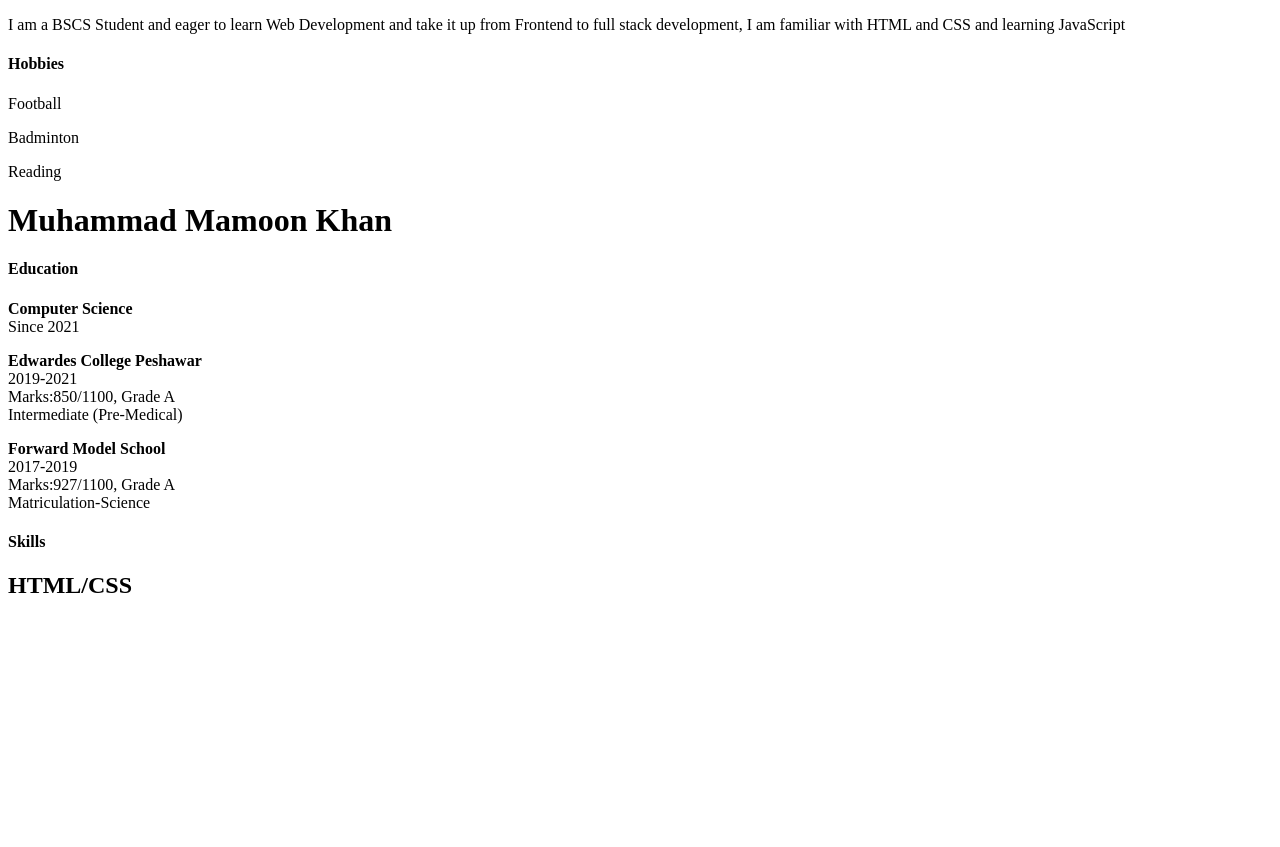
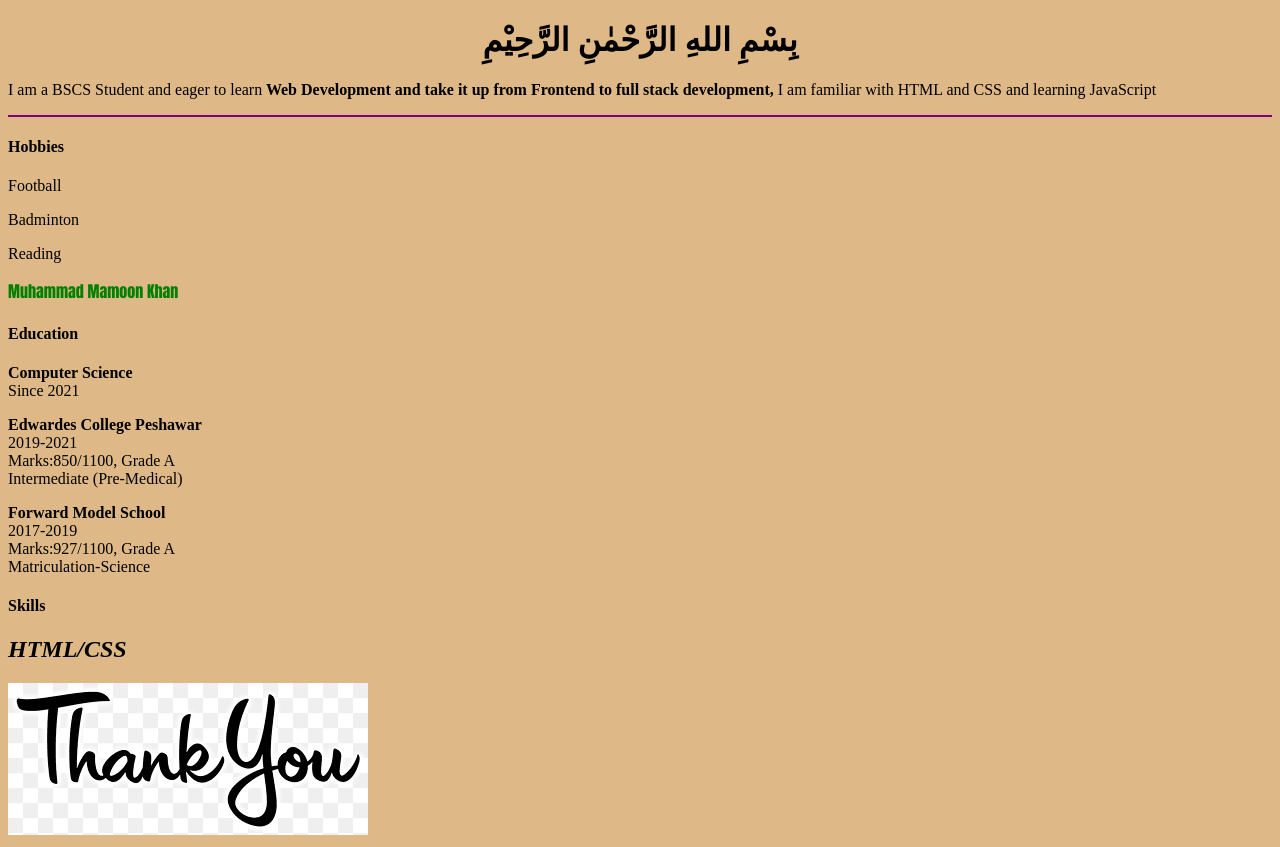
Before and after one commit to Mamoon221/CV, a plain HTML site: page index.html in a window 1280 px wide. Before the commit the page ends 800 px from the top, so only its background shows below. Drawn offline with Linux system fonts and the light colour scheme.

Commit message:
this is first

```diff
--- a/index.html
+++ b/index.html
@@ -7,13 +7,15 @@
     <title>CV</title>
 </head>
 
-<body>
+<body bgcolor="burlywood">
+    <h1 align="center">بِسْمِ اللهِ الرَّحْمٰنِ الرَّحِيْمِ</h1>
 
-        <p>I am a BSCS Student and eager to learn Web
+        <p>I am a BSCS Student and eager to learn<b> Web
             Development and take it up from
-            Frontend to full stack development, I
+            Frontend to full stack development,</b> I
            am familiar with HTML and
             CSS and learning JavaScript</p>
+            <hr color="purple">
 
         <h4>Hobbies</h4>
        <p>Football</p>
@@ -21,7 +23,7 @@
        <p>Reading</p>
 
 
-        <h1>Muhammad Mamoon Khan</h1>
+        </h1><font color="green" face="impact">Muhammad Mamoon Khan</h1></font>
         <h4>Education</h4>
         <p><strong>Computer Science</strong>
         <br>Since 2021
@@ -37,7 +39,8 @@
 
 
        <h4>Skills</h4>
-       <h2>HTML/CSS</h2>
+       <h2><i>HTML/CSS</h2></i>
+       <img src="pic.png" alt="">
 </body>
 
 </html>
```
Also changed, not shown: pic.png (added).
